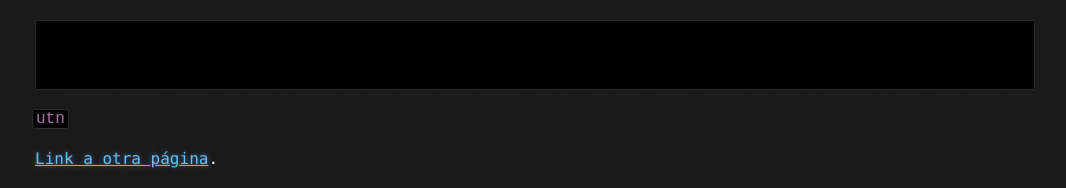
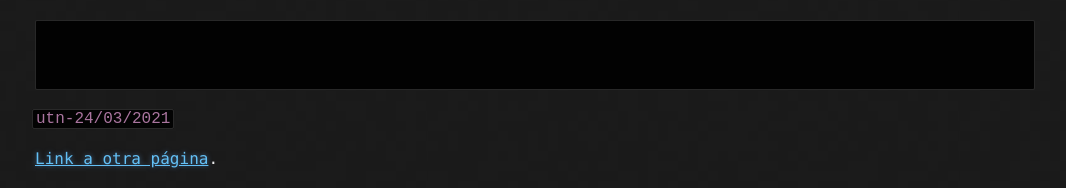
Before and after one commit to Ismael0351/utnfrcssl, a Jekyll site: the page built from index.md, in a window 1280 px wide and 900 px high, scrolled down 2141 px. Shown: the part 709-897 px from the top of the window, without its empty margins (105-1171 px from the left). Built offline with Jekyll 4.4.1, drawn with Linux system fonts in a browser that asks for light colours; our own code applies the rules of GitHub Pages for plain Markdown files.

Commit message:
Update index.md

````diff
--- a/index.md
+++ b/index.md
@@ -93,6 +93,6 @@ No disponible
 ```
 
 
- `utn`
+ `utn-24/03/2021`
 
 [Link a otra página](./another-page.html).
````
